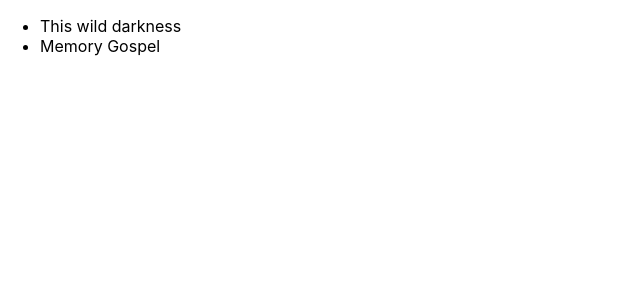
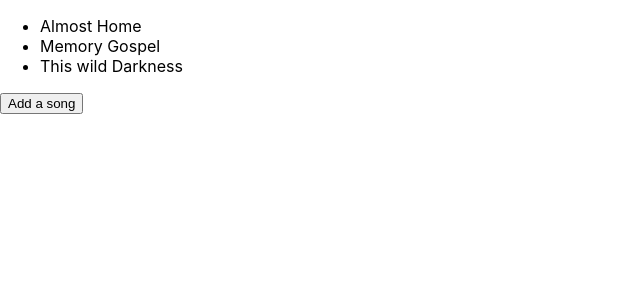
Before and after one commit to TiokengSamuel/mastering-redux, a React (Create React App) app in the folder hooks-app/: page / in a window 1280 px wide. Shown: the top 300 px of the page, without its empty margins (0-640 px from the left). Built offline with nearby package versions, Linux system fonts and the light colour scheme.

Commit message:
song list

```diff
--- a/hooks-app/src/Components/SongList.js
+++ b/hooks-app/src/Components/SongList.js
@@ -1,17 +1,23 @@
 import React, { useState } from 'react'
 
 export const SongList = () => {
-    useState([
+    const [songs, setSongs] = useState([
         { title: 'Almost Home', id: 1 },
         { title: 'Memory Gospel', id: 2 },
         { title: 'This wild Darkness', id: 3 },
     ]);
+
+    const addSong = () => {
+
+    }
     return (
         <div className="song-list">
             <ul>
-                <li>This wild darkness</li>
-                <li>Memory Gospel</li>
+                {songs.map(song => {
+                    return ( <li key={song.id}>{song.title}</li>)
+                })}
             </ul>
+            <button onClick={addSong}>Add a song</button>
         </div>
     )
 }
```
